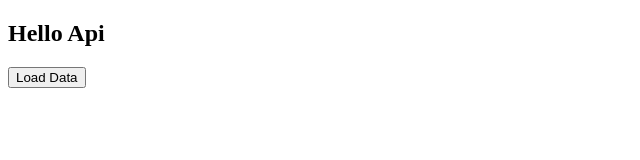
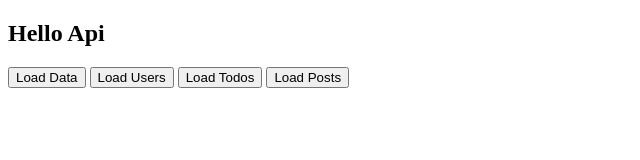
Before and after one commit to CoderMahabub/api-intro, a plain HTML site: page index.html in a window 1280 px wide. Shown: the whole page, without its empty margins (0-640 px from the left). Drawn offline with Linux system fonts and the light colour scheme.

Commit message:
32-4 Load More Data, More API, Send Data To Function

```diff
--- a/index.html
+++ b/index.html
@@ -11,6 +11,9 @@
 <body>
     <h2>Hello Api</h2>
     <button onclick="loadData()">Load Data</button>
+    <button onclick="loadUsers()">Load Users</button>
+    <button onclick="loadTodos()">Load Todos</button>
+    <button onclick="loadPosts()">Load Posts</button>
     <script src="js/api.js"></script>
 </body>
 
--- a/js/api.js
+++ b/js/api.js
@@ -3,3 +3,25 @@ function loadData() {
         .then(response => response.json())
         .then(json => console.log(json));
 }
+
+function loadUsers() {
+    fetch('https://jsonplaceholder.typicode.com/users')
+        .then(res => res.json())
+        .then(data => displayUsers(data))
+}
+
+function loadTodos() {
+    fetch('https://jsonplaceholder.typicode.com/todos')
+        .then(response => response.json())
+        .then(res => console.log(res))
+}
+
+function loadPosts() {
+    fetch('https://jsonplaceholder.typicode.com/posts')
+        .then(response => response.json())
+        .then(res => console.log(res))
+}
+
+function displayUsers(data) {
+    console.log(data);
+}
```
